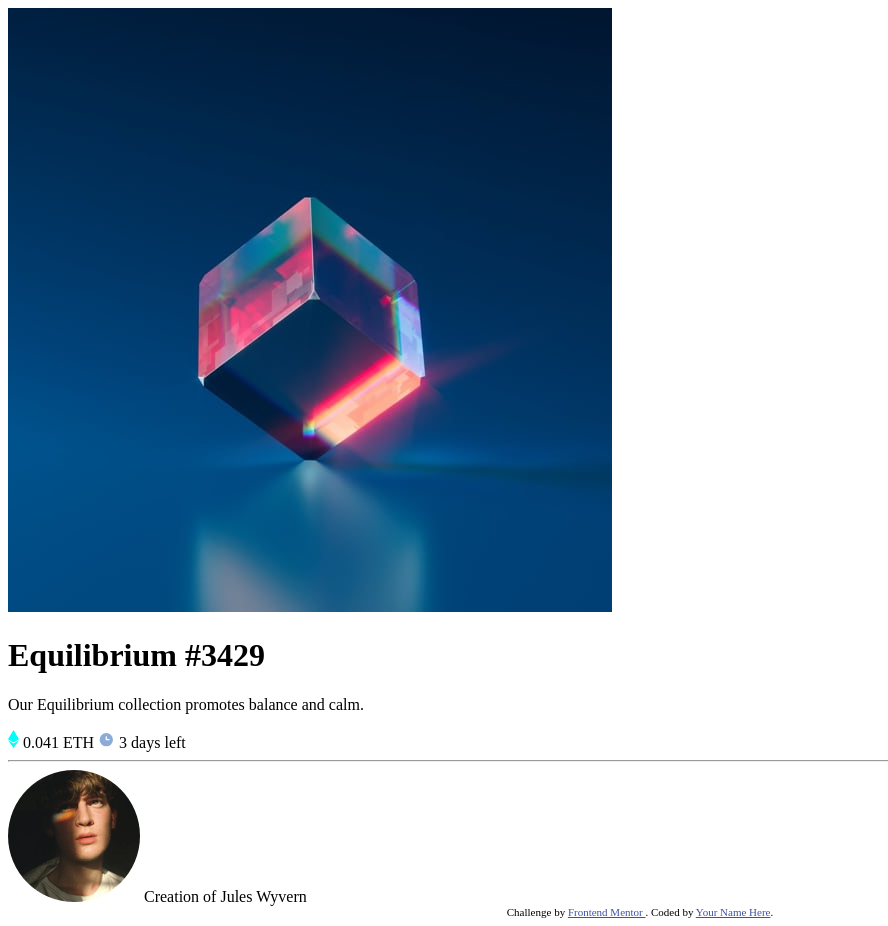
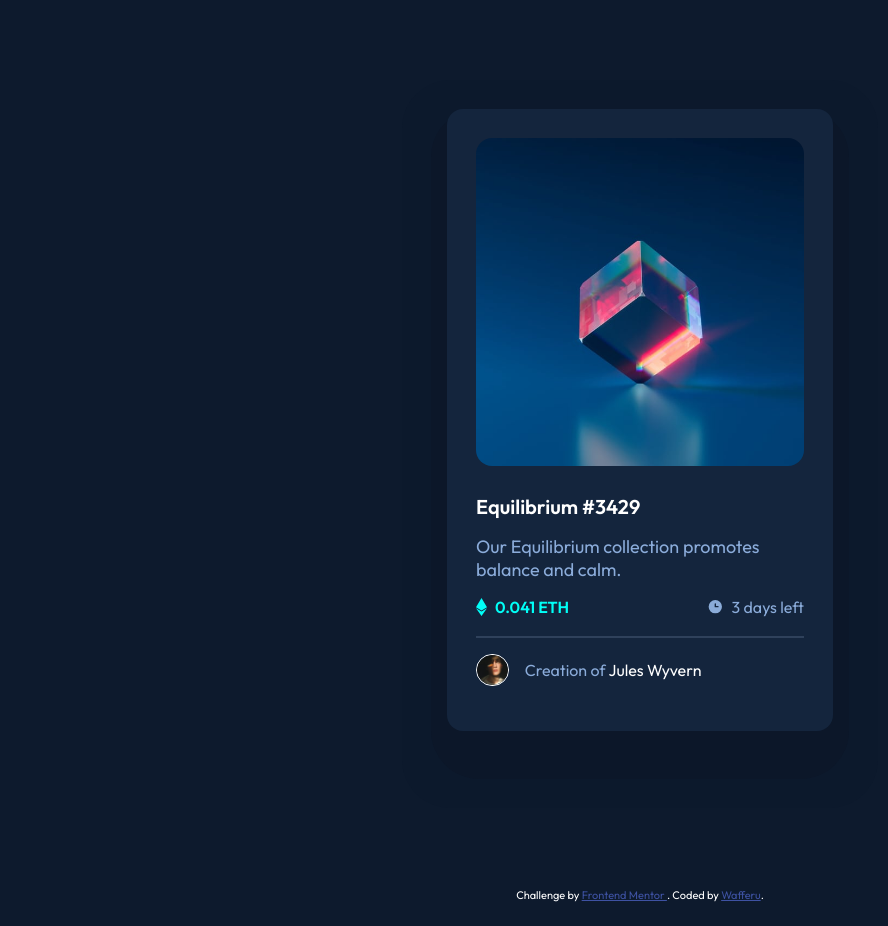
Before and after one commit to wafferu/nft-preview-card-component-challenge-by-frontend-mentor, a plain HTML site: page index.html in a window 1280 px wide. Shown: the whole page, without its empty margins (0-888 px from the left). After the commit the page ends 902 px from the top, so only its background shows below. Drawn offline with Linux system fonts and the light colour scheme.

Commit message:
add styles

```diff
--- a/index.html
+++ b/index.html
@@ -12,35 +12,55 @@
     />
     <title>Frontend Mentor | NFT preview card component</title>
     <link rel="stylesheet" href="styles.css" />
+    <link
+      href="https://fonts.googleapis.com/css2?family=Outfit:wght@300;400;600&family=Overpass:wght@100&display=swap"
+      rel="stylesheet"
+    />
   </head>
   <body>
+    <div id="nft-pcc-box-1">
+      <div id="nft-pcc-box-2">
         <main id="nft-pcc" role="main">
           <div class="nftPccBox">
-        <img src="./images/image-equilibrium.jpg" alt="image-equilibrium.jpg" />
+            <img
+              src="./images/image-equilibrium.jpg"
+              alt="image-equilibrium.jpg"
+            />
+            <div class="view-overlay">
+              <img src="./images/icon-view.svg" alt="icon-view" />
+            </div>
           </div>
           <h1>Equilibrium #3429</h1>
           <p>Our Equilibrium collection promotes balance and calm.</p>
           <div class="nftPccBox">
             <span class="nftPccCon">
               <img src="./images/icon-ethereum.svg" alt="icon-ethereum" />
-          0.041 ETH
+              <span class="nftPccConInfo">0.041 ETH</span>
             </span>
             <span class="nftPccCon">
               <img src="./images/icon-clock.svg" alt="icon-clock" />
-          3 days left
+              <span class="nftPccConInfo">3 days left</span>
             </span>
           </div>
           <hr />
-      <span>
+          <div class="avatarBox">
             <img src="./images/image-avatar.png" alt="image-avatar.png" />
-        <span>Creation of Jules Wyvern</span>
+            <span class="avatarCon">
+              <span class="avatarInfo">
+                Creation of
+                <span class="avatarName">Jules Wyvern</span>
               </span>
+            </span>
+          </div>
         </main>
+      </div>
+    </div>
     <div class="attribution">
       Challenge by
       <a href="https://www.frontendmentor.io?ref=challenge" target="_blank">
         Frontend Mentor </a
-      >. Coded by <a href="#">Your Name Here</a>.
+      >. Coded by
+      <a href="https://www.frontendmentor.io/profile/wafferu">Wafferu</a>.
     </div>
   </body>
 </html>
--- a/styles.css
+++ b/styles.css
@@ -1,2 +1,142 @@
-.attribution { font-size: 11px; text-align: center; }
+* {
+  padding: 0;
+  margin: 0;
+  font-family: 'Outfit', sans-serif;
+  box-sizing: border-box;
+  -webkit-box-sizing: border-box;
+  -moz-box-sizing: border-box;
+}
+
+body {
+  background-color: #0d1a2d;
+}
+
+p {
+  font-size: 1.125rem;
+}
+
+.view-overlay {
+  position: absolute;
+  top: 0;
+  bottom: 0;
+  left: 0;
+  right: 0;
+  opacity: 0;
+  height: 20.661rem;
+  width: 20.499rem;
+  border-radius: 1rem;
+  padding: 8rem;
+  background-color: hsl(178, 100%, 50%, 50%);
+}
+
+.nftPccBox {
+  padding-bottom: 1rem;
+}
+
+.nftPccBox:first-child {
+  position: relative;
+}
+
+.nftPccBox:first-child img {
+  border-radius: 1rem;
+  width: 100%;
+}
+
+.nftPccBox:first-child:hover .view-overlay{
+  opacity: 1;
+  cursor: pointer;
+}
+
+.nftPccCon {
+
+  display: inline-flex;
+  align-items: center;
+}
+
+.nftPccCon:first-child {
+  color: hsl(178, 100%, 50%);
+  font-weight: 600;
+}
+
+.nftPccCon:nth-child(2) {
+  float: right;
+}
+
+.nftPccConInfo {
+  margin-left: 0.5rem;
+}
+
+.avatarBox {
+  padding: 1rem 0;
+  display: flex;
+  align-items: center;
+}
+
+.avatarInfo {
+
+  margin-left: 1rem;
+}
+
+.avatarBox img {
+  width: 10%;
+  border-radius: 50%;
+  border: 0.120rem white solid;
+}
+
+.avatarName {
+  color: white;
+}
+
+.avatarName:hover {
+  color: hsl(178, 100%, 50%);
+  cursor: pointer;
+}
+
+#nft-pcc {
+  padding: 1.8rem;
+  background-color: hsl(216, 50%, 16%);
+  border-radius: 1rem;
+  color:hsl(215, 51%, 70%);
+  font-weight: 400;
+}
+
+#nft-pcc h1 {
+  color: white;
+  margin: 0.5rem 0 1rem 0;
+  font-size: 20px;
+  font-weight: 600;
+}
+
+#nft-pcc h1:hover {
+  color: hsl(178, 100%, 50%);
+  cursor: pointer;
+}
+
+#nft-pcc p {
+  padding-bottom: 1rem;
+}
+
+#nft-pcc hr {
+  border: 0.010rem hsl(215, 32%, 27%) solid;
+}
+
+#nft-pcc-box-1 {
+  background-color: #0c192c;
+  padding: 1.8rem;
+  margin: 5rem auto;
+  border-radius: 3rem;
+  width: 29.699rem;
+}
+
+#nft-pcc-box-2 {
+  padding: 0 1rem 3rem 1rem;
+  background-color: #0c1729;
+  border-radius: 3rem;
+}
+
+/* -------------------------------------------------------------- */
+/* -------------------------------------------------------------- */
+/* -------------------------------------------------------------- */
+
+.attribution { color: white; font-size: 11px; text-align: center; }
 .attribution a { color: hsl(228, 45%, 44%); }
```
Also changed, not shown: screenshot.png (added), 1 other file. Lines whose indentation alone changed are shown as unchanged.
